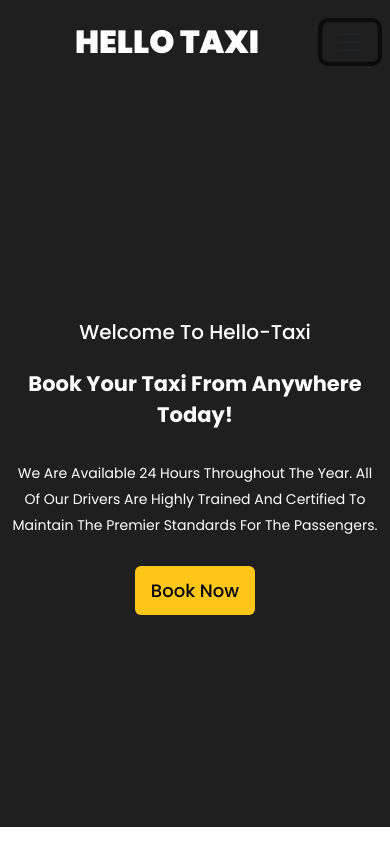
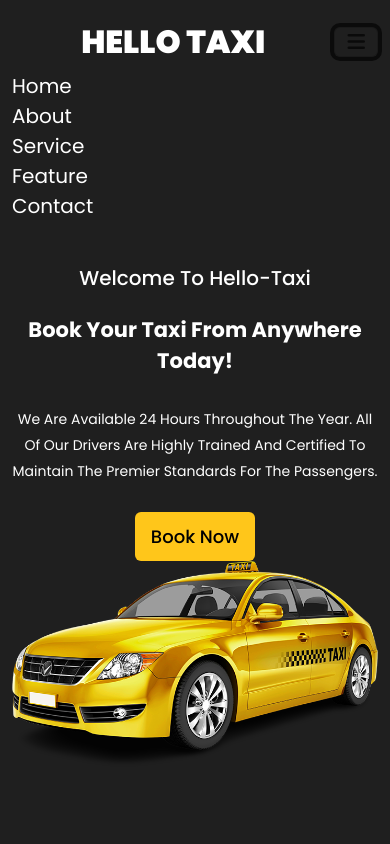
Before and after one commit to AR-Abdur-Rahman/taxi, a plain HTML site: page index.html in a window 390 px wide. Both pictures are taken after a click on the button "Toggle navigation". Shown: the top 844 px of the page. Drawn offline with Linux system fonts and the light colour scheme.

Commit message:
Update index.html

```diff
--- a/index.html
+++ b/index.html
@@ -33,25 +33,27 @@
                   <a class="navbar-brand logo" href="index.html">
                     HELLO TAXI
                 </a>
-                  <button class="navbar-toggler" type="button" data-bs-toggle="collapse" data-bs-target="#menu_bar_support" aria-controls="menu_bar_support" aria-expanded="false" aria-label="Toggle navigation">
-                    <span class="navbar-toggler-icon"></span>
-                  </button>
-                  <div class="collapse navbar-collapse main_menu" id="menu_bar_support">
+                <button class="navbar-toggler navbar_icon" type="button" data-bs-toggle="collapse" data-bs-target="#navbarSupportedContent" aria-controls="navbarSupportedContent" aria-expanded="false" aria-label="Toggle navigation">
+                  <span class="navbar_icon">
+                    <i class="fa-solid fa-bars"></i>
+                  </span>
+                </button>
+                  <div class="collapse navbar-collapse main_menu" id="navbarSupportedContent">
                     <ul class="navbar-nav ms-auto mb-0 mb-lg-0">
                       <li class="nav-item">
-                        <a class="nav-link p-0" aria-current="page" href="#">Home</a>
+                        <a class="nav-link p-0" aria-current="page" href="index.html">Home</a>
                       </li>
                       <li class="nav-item">
-                        <a class="nav-link p-0" aria-current="page" href="#">About</a>
+                        <a class="nav-link p-0" aria-current="page" href="#about">About</a>
                       </li>
                       <li class="nav-item">
-                        <a class="nav-link p-0" aria-current="page" href="#">Service</a>
+                        <a class="nav-link p-0" aria-current="page" href="#service">Service</a>
                       </li>
                       <li class="nav-item">
-                        <a class="nav-link p-0" aria-current="page" href="#">Feature</a>
+                        <a class="nav-link p-0" aria-current="page" href="#feature">Feature</a>
                       </li>
                       <li class="nav-item">
-                        <a class="nav-link p-0" aria-current="page" href="#">Contact</a>
+                        <a class="nav-link p-0" aria-current="page" href="#contact">Contact</a>
                       </li>
                     </ul>
                   </div>
@@ -62,7 +64,41 @@
     <!-- header section end -->
 
     <!-- hero section strat -->
-      <section  class="hero_section">
+      <section  class="hero_section owl-carousel pt-2" id="hero">
+        <div class="container">
+          <div class="row">
+            <div class="col-lg-6 col-md-5">
+                <div class="hero_content">
+                  <h3>Welcome to Hello-Taxi</h3>
+                  <h2>Book Your Taxi From Anywhere today!</h2>
+                  <p>We are available 24 hours throughout the year. All of our drivers are highly trained and certified to maintain the premier standards for the passengers.</p>
+                  <button type="button" class="btn btn_book">Book Now</button>
+                </div>
+            </div>
+            <div class="col-lg-6 col-md-5">
+                <div class="hero_img">
+                  <img src="images/car-1.png" alt="car" class="img-fluid">
+                </div>
+            </div>
+          </div>
+        </div>
+        <div class="container">
+          <div class="row">
+            <div class="col-lg-6 col-md-5">
+                <div class="hero_content">
+                  <h3>Welcome to Hello-Taxi</h3>
+                  <h2>Book Your Taxi From Anywhere today!</h2>
+                  <p>We are available 24 hours throughout the year. All of our drivers are highly trained and certified to maintain the premier standards for the passengers.</p>
+                  <button type="button" class="btn btn_book">Book Now</button>
+                </div>
+            </div>
+            <div class="col-lg-6 col-md-5">
+                <div class="hero_img">
+                  <img src="images/car-1.png" alt="car" class="img-fluid">
+                </div>
+            </div>
+          </div>
+        </div>
         <div class="container">
           <div class="row">
             <div class="col-lg-6 col-md-5">
@@ -84,15 +120,15 @@
     <!-- hero section end -->
 
     <!-- about us section -->
-     <section class="about">
+     <section class="about" id="about">
       <div class="container">
-        <div class="owl-carousel">
-          <div class="slider">
+        <div class="row">
+          <div class="col-lg-6 col-md-6" data-aos="zoom-out-right">
             <div class="about_img">
               <img src="images/about-1-1.jpg" alt="image" class="img-fluid">
             </div>
           </div>
-          <div class="slider">
+          <div class="col-lg-6 col-md-6" data-aos="fade-up" data-aos-duration="3000">
             <div class="about_content">
               <h4>About us</h4>
               <h2>Hello-Taxi is the name of Reliability.</h2>
@@ -112,7 +148,7 @@
 
     <!-- our service sectuion start-->
 
-    <section class="service_sectuion">
+    <section class="service_sectuion" id="service">
       <div class="container">
         <div class="row">
           <div class="col-lg-12 col-md-12 text-center">
@@ -122,7 +158,7 @@
             </div>
           </div>
         </div>
-        <div class="row">
+        <div class="row" data-aos="fade-up" data-aos-duration="3000">
           <div class="col-lg-3 col-md-3 s_border">
             <div class="s_icon">
               <i class="fa-solid fa-plane-departure"></i>
@@ -175,7 +211,7 @@
 
     <!-- feature section start -->
 
-    <section class="feature_section">
+    <section class="feature_section" id="feature">
       <div class="container">
         <div class="row">
           <div class="col-lg-12 col-md-12 text-center">
@@ -185,7 +221,7 @@
             </div>
           </div>
         </div>
-        <div class="row">
+        <div class="row" data-aos="fade-up" data-aos-duration="3000">
           <div class="col-lg-4 col-md-4">
             <div class="f_service">
               <div class="f_icon">
@@ -228,7 +264,7 @@
 
      <!-- contact us section start -->
 
-     <section class="contact_us">
+     <section class="contact_us" id="contact">
       <div class="container">
         <div class="row">
           <div class="col-lg-12 col-md-12 text-center">
@@ -238,7 +274,7 @@
             </div>
           </div>
         </div>
-        <div class="row mt-5">
+        <div class="row mt-5" data-aos="fade-up" data-aos-duration="3000">
           <div class="col-lg-4 col-md-4">
             <div class="f_about">
               <h2>About Us</h2>
@@ -299,14 +335,29 @@
      <!-- footer section end -->
 
     <script src="js/jquery.js"></script>
+    <!-- bootstrap -->
+     <script src="bootstrap/js/bootstrap.bundle.js"></script>
+    <!-- aos js -->
+     <script src="vendor/aos/dist/aos.js"></script>
     <!-- owl carousel -->
     <script src="js/owl.carousel.min.js"></script>
     <script>
       $(document).ready(function(){
-        $(".owl-carousel").owlCarousel({
+        $(".hero_section").owlCarousel({
+
+          items:1,
+          loop:true,
+          dots:true,
+          autoplay:true,
+          autoplayTimeout:2000,
+          smartSpeed:300
 
         });
       });
     </script>
+
+    <script>
+      AOS.init();
+    </script>
 </body>
 </html>
```
